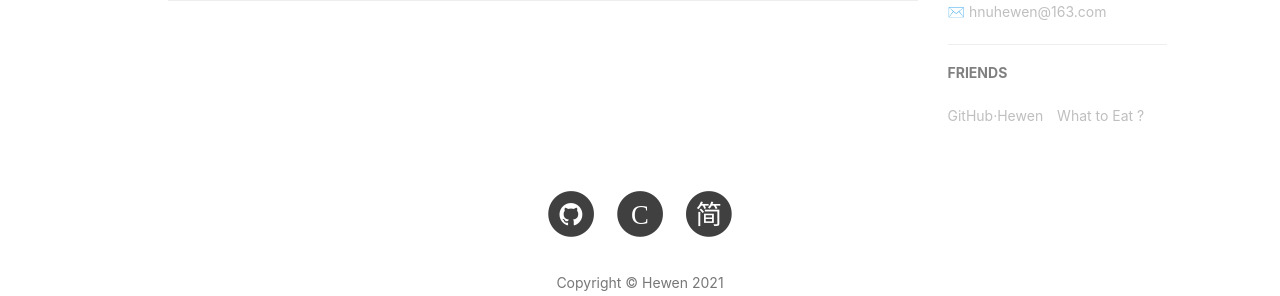
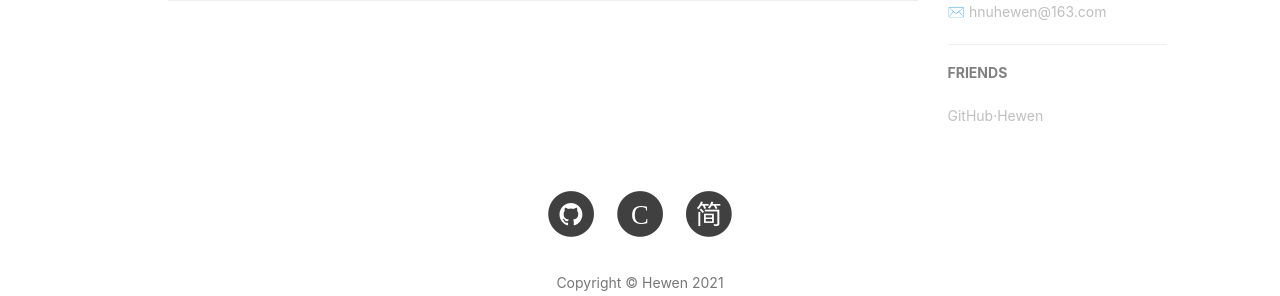
Before and after one commit to dhwgithub/dhwgithub.github.io, a Jekyll site: the page built from index.html, in a window 1280 px wide. Shown: the part 912-1208 px from the top of the page. Built offline with Jekyll 4.4.1, drawn with Linux system fonts in a browser that asks for light colours; nearby versions of some CDN libraries; the list of posts is cut into pages by our own code; comment, search, counter and statistics services are not loaded; grey boxes are pictures that could not be loaded.

Commit message:
Update _config.yml

```diff
--- a/_config.yml
+++ b/_config.yml
@@ -90,10 +90,5 @@ friends: [
     {
         title: "GitHub·Hewen",
         href: "https://github.com/dhwgithub?tab=repositories"
-    },
-    {
-        title: "What to Eat ?",
-        href: "https://github.com/dhwgithub/dhwgithub.github.io/blob/main/tools/eat_what/index.html"
     }
-
 ]
```
